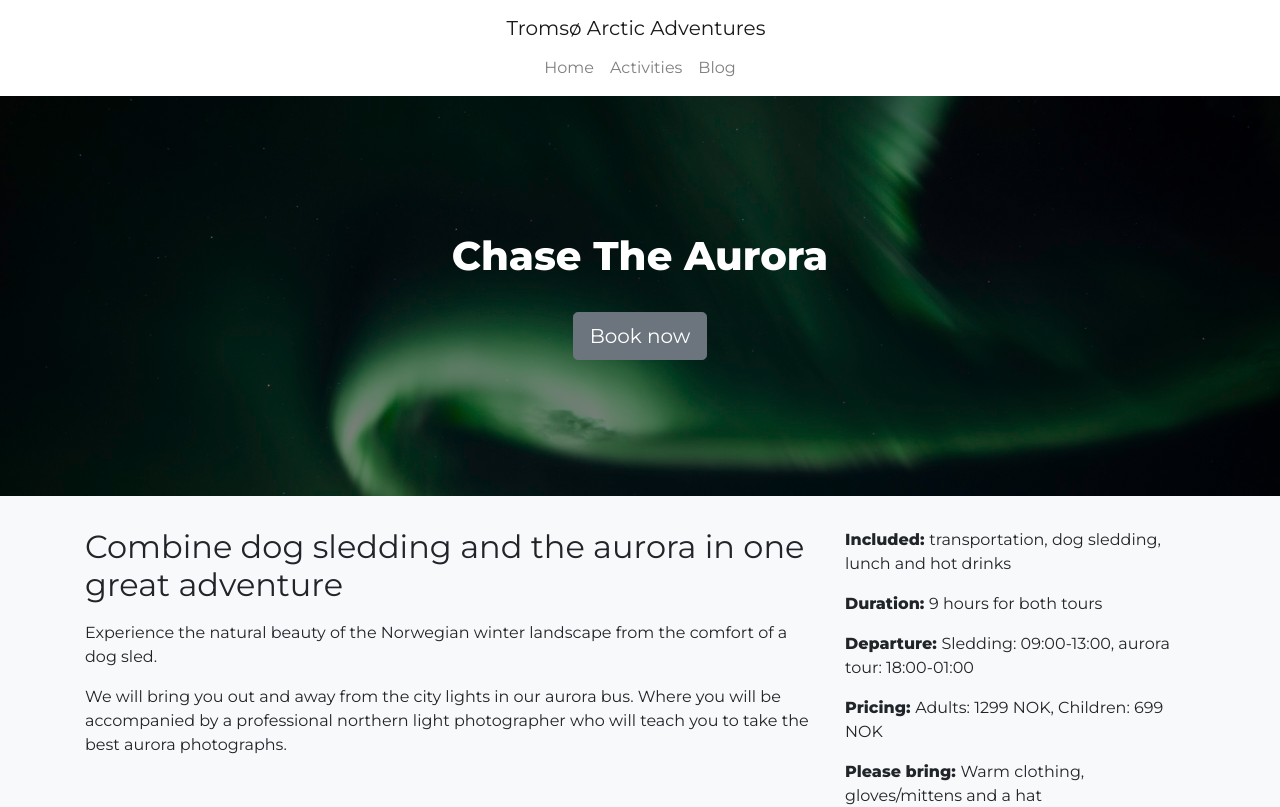
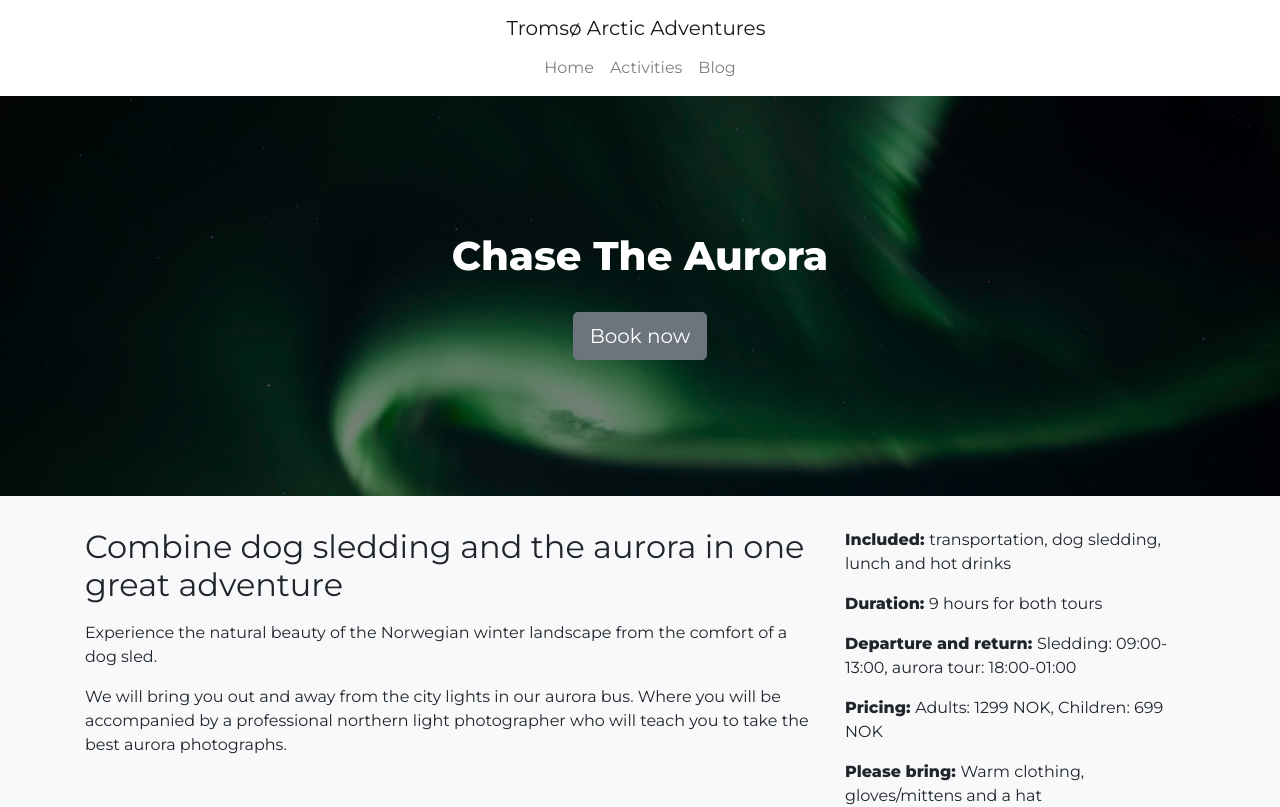
Before and after one commit to Discolai/bed-2049-arctic-adventure, a React (Create React App) app: page /bed-2049-arctic-adventure/activities/aurora in a window 1280 px wide. Shown: the top 807 px of the page. Built offline with nearby package versions, Linux system fonts and the light colour scheme.

Commit message:
Added return to sidebar

```diff
--- a/src/components/activities/activitySidebar.jsx
+++ b/src/components/activities/activitySidebar.jsx
@@ -23,7 +23,7 @@ class ActivitySidebar extends React.Component {
         {
           departure ? (
             <p>
-              <strong>Departure: </strong>{departure}
+              <strong>Departure and return: </strong>{departure}
             </p>
           ) : null
         }
```
